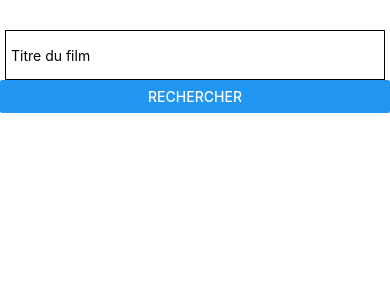
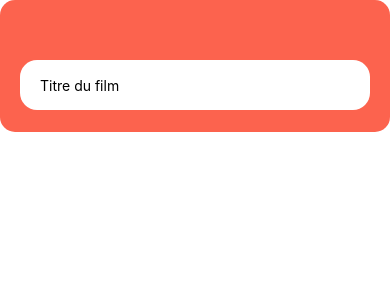
Before and after one commit to lucrampro/app_movies_react_native, a React Native app: screen / in a window 390 px wide. Shown: the top 300 px of the page. Built offline with nearby package versions, Linux system fonts and the light colour scheme.

Commit message:
Style(App, Search): add background, padding, height

```diff
--- a/App.js
+++ b/App.js
@@ -1,8 +1,35 @@
 import React from 'react';
 import Search from "./src/components/Search";
+import { SafeAreaView, View, StyleSheet, ListView } from 'react-native';
 
 export default function App() {
   return (
-      <Search />
+    <View style={Styles.body}>
+      <View style={Styles.header}>
+        <Search />
+      </View>
+        <View style={Styles.bottom}>
+
+        </View>
+    </View>
   );
 }
+const padding_number = 15;
+
+const Styles = StyleSheet.create({
+  body: {
+    flex: 1,
+  },
+  header: {
+    backgroundColor: '#FC634E',
+    flex: 1,
+    paddingLeft: padding_number,
+    paddingRight: padding_number,
+    paddingTop: 30,
+    borderRadius: 15,
+  },
+  bottom: {
+    flex: 7,
+    backgroundColor: '#fff'
+  }
+})
--- a/package.json
+++ b/package.json
@@ -13,6 +13,7 @@
     "react": "16.13.1",
     "react-dom": "16.13.1",
     "react-native": "https://github.com/expo/react-native/archive/sdk-40.0.1.tar.gz",
+    "react-native-vector-icons": "^8.1.0",
     "react-native-web": "~0.13.12"
   },
   "devDependencies": {
--- a/src/components/Search.js
+++ b/src/components/Search.js
@@ -1,12 +1,14 @@
 import React from 'react';
-import {TextInput, View, StyleSheet, Button} from "react-native";
+import Icon from 'react-native-vector-icons/FontAwesome';
+import {TextInput, View, StyleSheet} from "react-native";
 
 export default class Search extends React.Component {
     render() {
         return (
             <View style={styles.main_container}>
-                <TextInput style={styles.textinput} placeholder='Titre du film'/>
-                <Button title='Rechercher' onPress={() => {}}/>
+                <TextInput style={styles.textinput} leftIcon={
+                    <Icon name='user' size={24} color='black'/>
+                } placeholder='Titre du film'/>
             </View>
         )
     }
@@ -21,8 +23,8 @@ const styles = StyleSheet.create({
         marginLeft: 5,
         marginRight: 5,
         height: 50,
-        borderColor: '#000000',
-        borderWidth: 1,
-        paddingLeft: 5
+        paddingLeft: 20,
+        backgroundColor: '#fff',
+        borderRadius: 17
     }
 })
```
Also changed, not shown: 1 other file (tests, documents, lock files or other folders).
